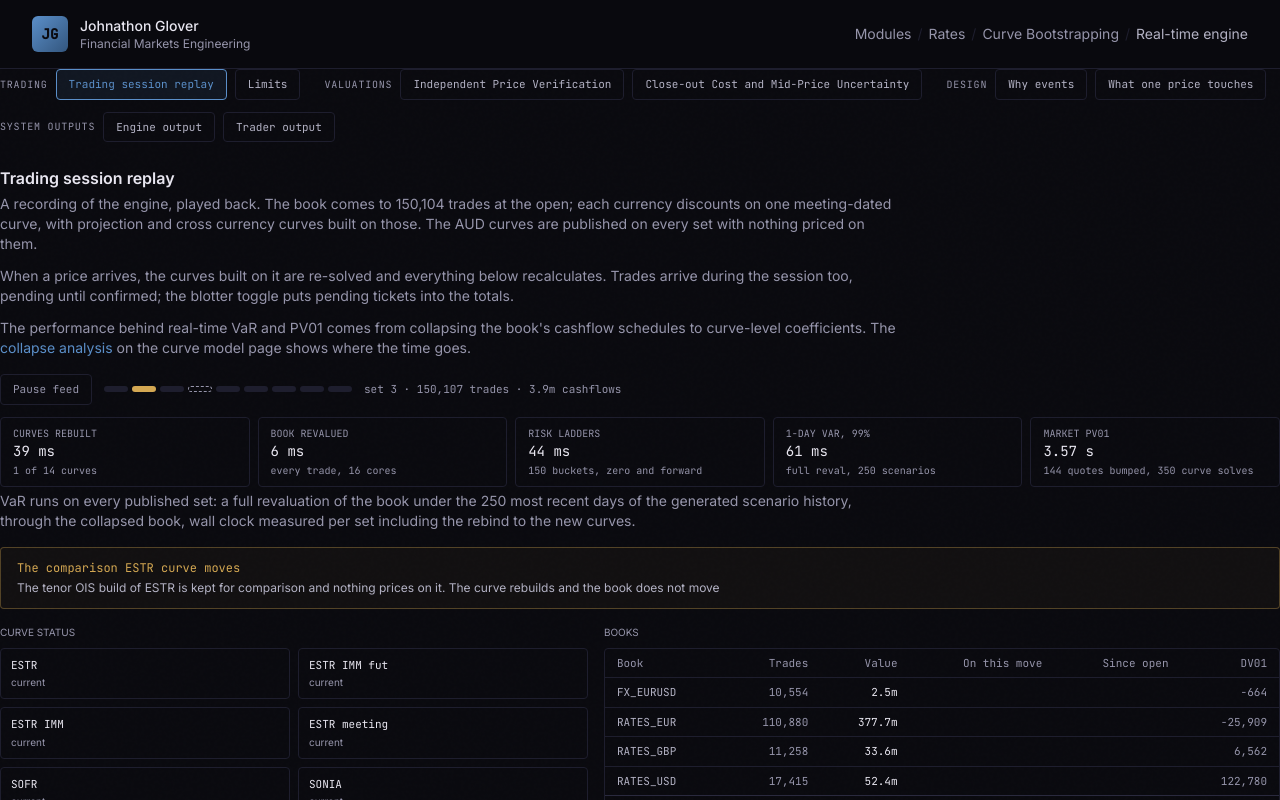
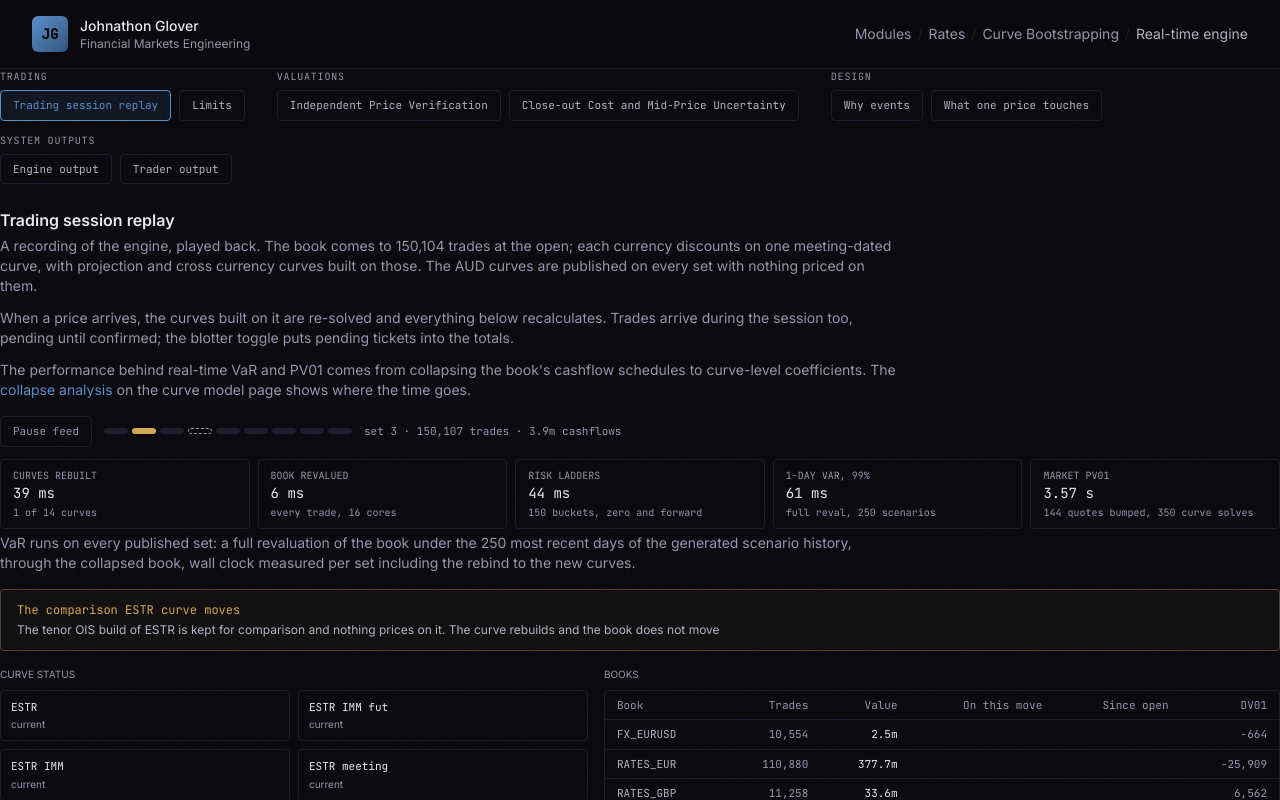
Before and after one commit to jrwglover/portfolio, a React (Vite) app: page /learn/rt-engine in a window 1280 px wide. Shown: the top 800 px of the page. Built offline with nearby package versions, Linux system fonts and the light colour scheme.

Commit message:
Stack group headings above their tab chips

```diff
--- a/src/components/dashboards/rt_engine/RtEngineDashboard.tsx
+++ b/src/components/dashboards/rt_engine/RtEngineDashboard.tsx
@@ -96,16 +96,18 @@ export default function RtEngineDashboard({ defaultTab }: { defaultTab?: string
 
   return (
     <div>
-      <div className="flex gap-x-6 gap-y-3 mb-6 font-mono text-[11px] flex-wrap">
+      <div className="flex gap-x-8 gap-y-3 mb-6 font-mono text-[11px] flex-wrap items-start">
         {GROUPS.map(g => (
-          <div key={g.label} className="flex gap-2 items-center flex-wrap">
-            <span className="text-[10px] uppercase" style={{ color: 'var(--text-dim)', letterSpacing: '0.08em' }}>
+          <div key={g.label}>
+            <div className="text-[10px] uppercase mb-1.5" style={{ color: 'var(--text-dim)', letterSpacing: '0.08em' }}>
               {g.label}
-            </span>
-            {g.tabs.map(([k, label]) => (
-              <button key={k} onClick={() => setTab(k)} className="px-3 py-1.5 rounded"
-                style={chip(tab === k, '#5b8fc9')}>{label}</button>
-            ))}
+            </div>
+            <div className="flex gap-2 flex-wrap">
+              {g.tabs.map(([k, label]) => (
+                <button key={k} onClick={() => setTab(k)} className="px-3 py-1.5 rounded"
+                  style={chip(tab === k, '#5b8fc9')}>{label}</button>
+              ))}
+            </div>
           </div>
         ))}
       </div>
```
